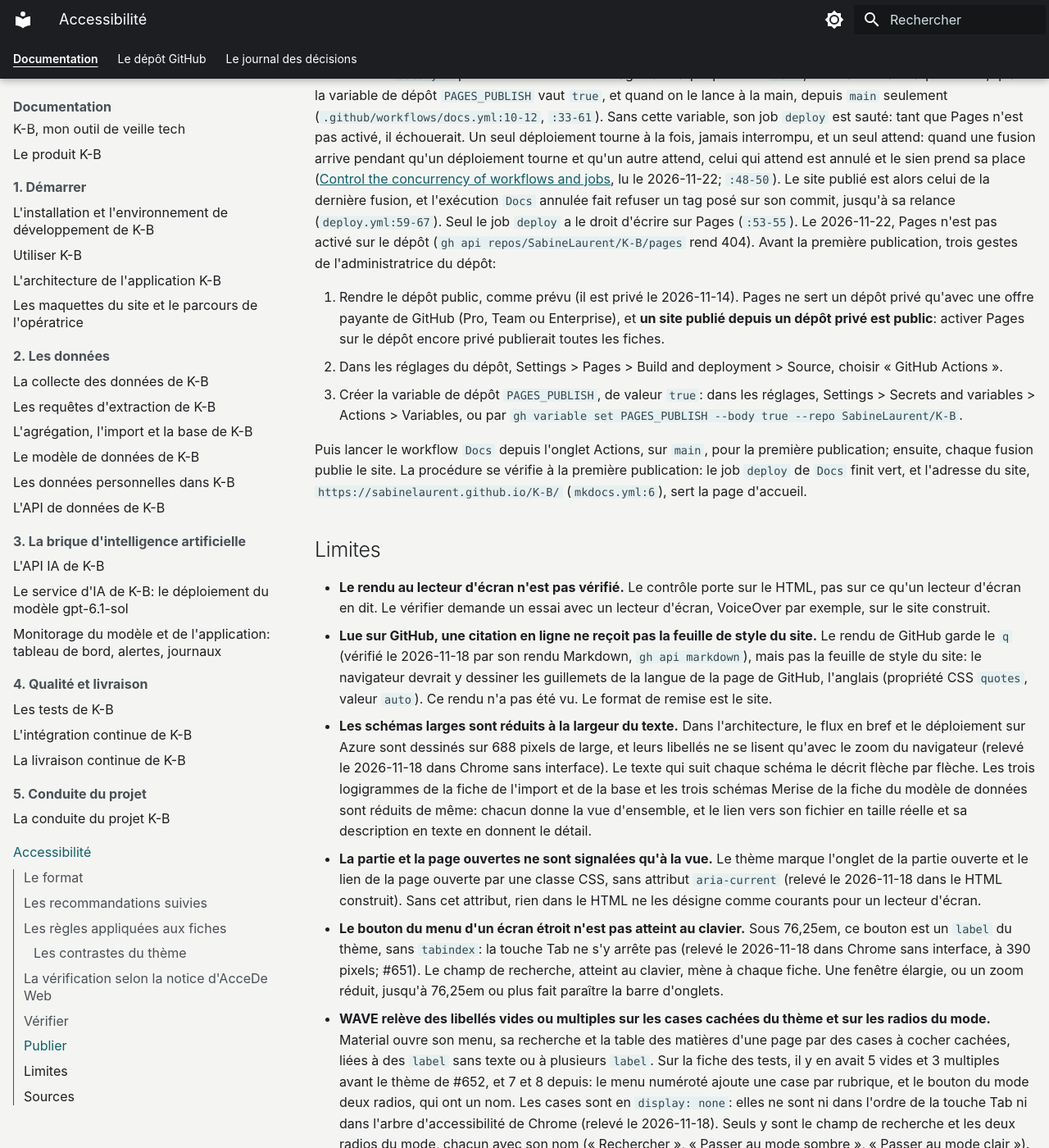
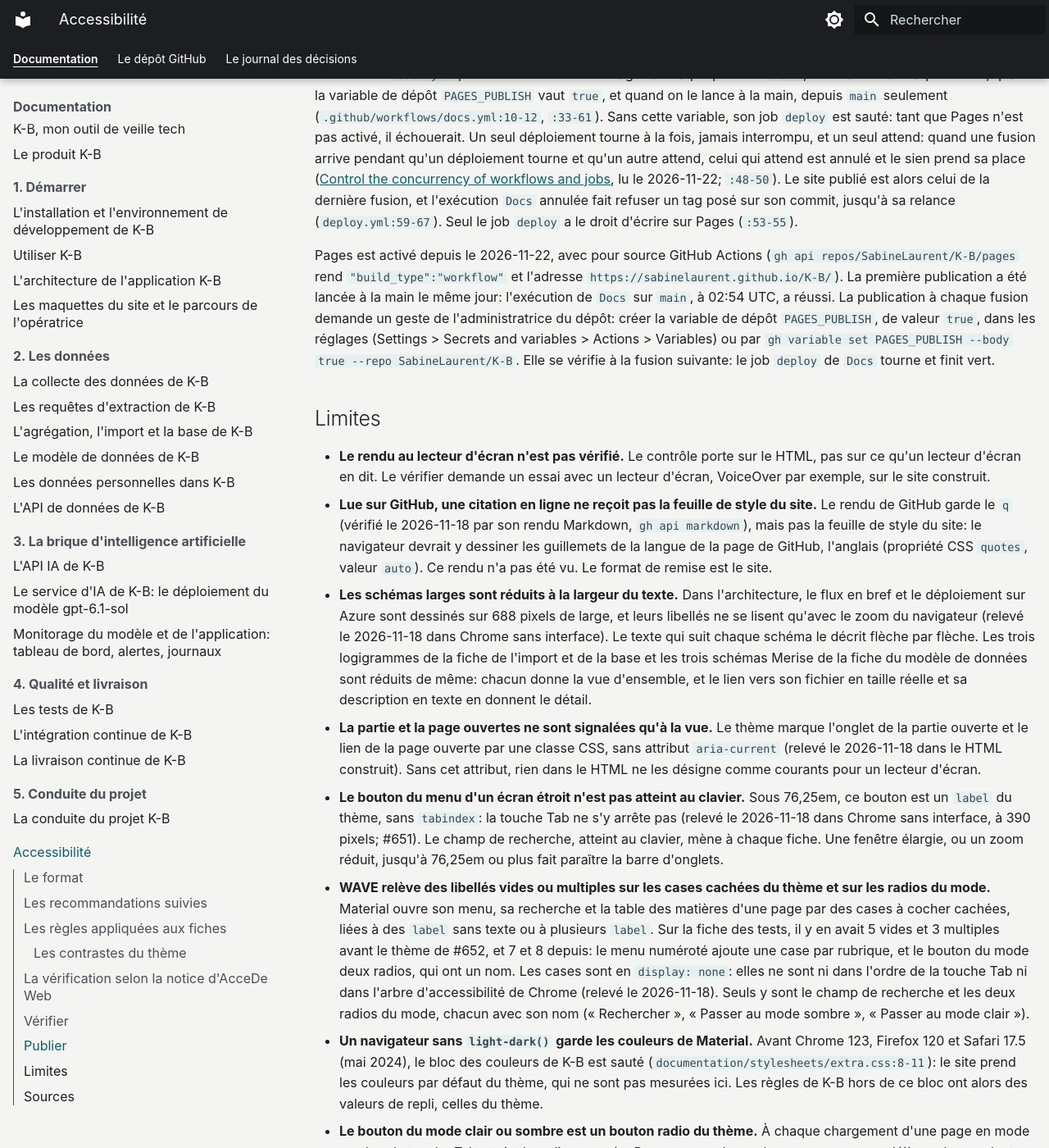
Before and after one commit to SabineLaurent/K-B, an MkDocs documentation site: the page built from documentation/accessibilite.md, in a window 1280 px wide and 1400 px high, scrolled down 13287 px. Shown: the whole window at 82% size. Built offline with MkDocs 1.6.1 and Material for MkDocs 9.7.7, drawn with Linux system fonts in a browser that asks for light colours; plug-ins that fetch from the network failed and are left out; some of the changed text lies outside the part shown.

Commit message:
docs: say Pages is on since 2026-11-22 and its first publication ran by hand, keep only the setting of PAGES_PUBLISH as the gesture left, record that a local preview loads Mermaid from the site online, give the address of the site in the README, and drop the agent from the clients of the data API (issue 684)

```diff
--- a/documentation/accessibilite.md
+++ b/documentation/accessibilite.md
@@ -240,22 +240,15 @@ la variable de dépôt `PAGES_PUBLISH` vaut `true`, et quand on le lance à la m
 pas activé, il échouerait. Un seul déploiement tourne à la fois, jamais interrompu, et un seul attend: quand une fusion arrive
 pendant qu'un déploiement tourne et qu'un autre attend, celui qui attend est annulé et le sien prend sa place
 ([<span lang="en">Control the concurrency of workflows and jobs</span>](https://docs.github.com/en/actions/how-tos/write-workflows/choose-when-workflows-run/control-workflow-concurrency), lu le 2026-11-22; `:48-50`). Le site publié est alors celui de la dernière fusion, et l'exécution `Docs`
-annulée fait refuser un tag posé sur son commit, jusqu'à sa relance (`deploy.yml:59-67`). Seul le job `deploy` a le droit d'écrire sur Pages (`:53-55`). Le 2026-11-22, Pages
-n'est pas activé sur le dépôt (`gh api repos/SabineLaurent/K-B/pages` rend 404). Avant la première publication, trois
-gestes de l'administratrice du dépôt:
+annulée fait refuser un tag posé sur son commit, jusqu'à sa relance (`deploy.yml:59-67`). Seul le job `deploy` a le droit d'écrire sur Pages (`:53-55`).
 
-1. Rendre le dépôt public, comme prévu (il est privé le 2026-11-14). Pages ne sert un dépôt privé qu'avec une offre
-    payante de GitHub (Pro, Team ou Enterprise), et **un site publié depuis un dépôt privé est public**: activer Pages
-    sur le dépôt encore privé publierait toutes les fiches.
-2. Dans les réglages du dépôt, <span lang="en">Settings > Pages > Build and deployment > Source</span>, choisir
-    <span lang="en">« GitHub Actions »</span>.
-3. Créer la variable de dépôt `PAGES_PUBLISH`, de valeur `true`: dans les réglages,
-    <span lang="en">Settings > Secrets and variables > Actions > Variables</span>, ou par
-    `gh variable set PAGES_PUBLISH --body true --repo SabineLaurent/K-B`.
-
-Puis lancer le workflow `Docs` depuis l'onglet <span lang="en">Actions</span>, sur `main`, pour la première
-publication; ensuite, chaque fusion publie le site. La procédure se vérifie à la première publication: le job `deploy` de `Docs` finit
-vert, et l'adresse du site, `https://sabinelaurent.github.io/K-B/` (`mkdocs.yml:6`), sert la page d'accueil.
+Pages est activé depuis le 2026-11-22, avec pour source GitHub Actions (`gh api repos/SabineLaurent/K-B/pages` rend
+`"build_type":"workflow"` et l'adresse `https://sabinelaurent.github.io/K-B/`). La première publication a été lancée à
+la main le même jour: l'exécution de `Docs` sur `main`, à 02:54 UTC, a réussi. La publication à chaque fusion demande
+un geste de l'administratrice du dépôt: créer la variable de dépôt `PAGES_PUBLISH`, de valeur `true`, dans les
+réglages (<span lang="en">Settings > Secrets and variables > Actions > Variables</span>) ou par
+`gh variable set PAGES_PUBLISH --body true --repo SabineLaurent/K-B`. Elle se vérifie à la fusion suivante: le job
+`deploy` de `Docs` tourne et finit vert.
 
 ## Limites
 
@@ -300,9 +293,9 @@ vert, et l'adresse du site, `https://sabinelaurent.github.io/K-B/` (`mkdocs.yml:
     Il vient du thème, hors du texte des fiches.
 - **Deux chargements hors du site restent possibles.** Le script du thème demande
     `resize-observer-polyfill` à unpkg sur un navigateur qui n'a pas `ResizeObserver`, ce que le plugin `privacy` ne
-    rapatrie pas. Mermaid est appelé par l'adresse du site publié, `site_url` (`mkdocs.yml:6`): tant que Pages n'est
-    pas activé, un aperçu local de `site/` n'affiche pas les schémas. Sur les sept fiches qui en ont, l'erreur de ce
-    chargement arrête aussi, dans l'aperçu seulement, le bouton du mode et la recherche.
+    rapatrie pas. Mermaid est appelé par l'adresse du site publié, `site_url` (`mkdocs.yml:6`): un aperçu local de
+    `site/` le charge depuis le site en ligne, qui le sert (relevé le 2026-11-22: réponse 200 à
+    `https://sabinelaurent.github.io/K-B/assets/external/unpkg.com/mermaid@11/dist/mermaid.min.js`).
 - **Un schéma Mermaid est dessiné par un script.** Sans JavaScript, la page montre son code source; le texte qui le
     décrit reste lisible dans les deux cas.
 - **Mermaid est téléchargé depuis unpkg à la construction**, dans sa dernière version 11 (`mermaid@11`), une version
```
Also changed, not shown: README.md (+2 -2 lines), documentation/api-donnees.md (+1 -1 lines).
